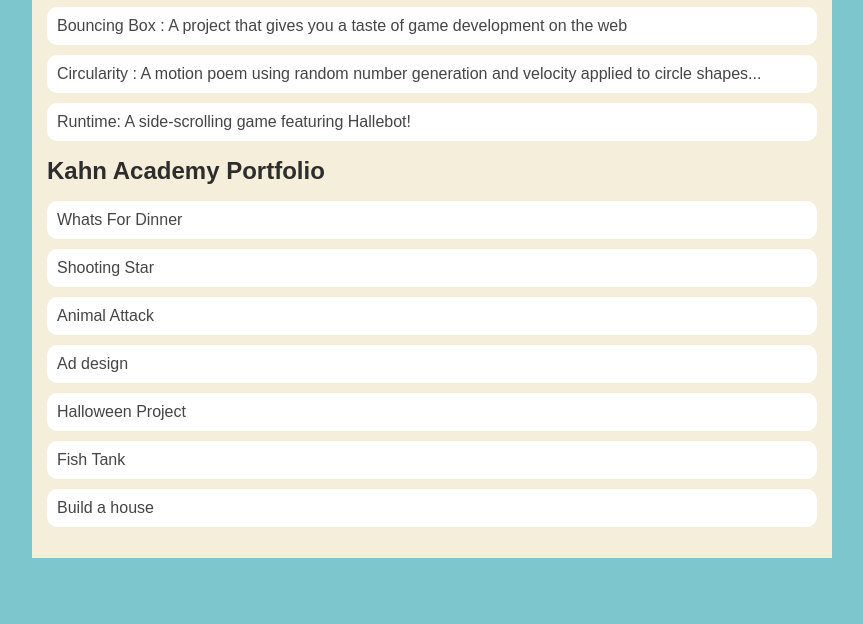
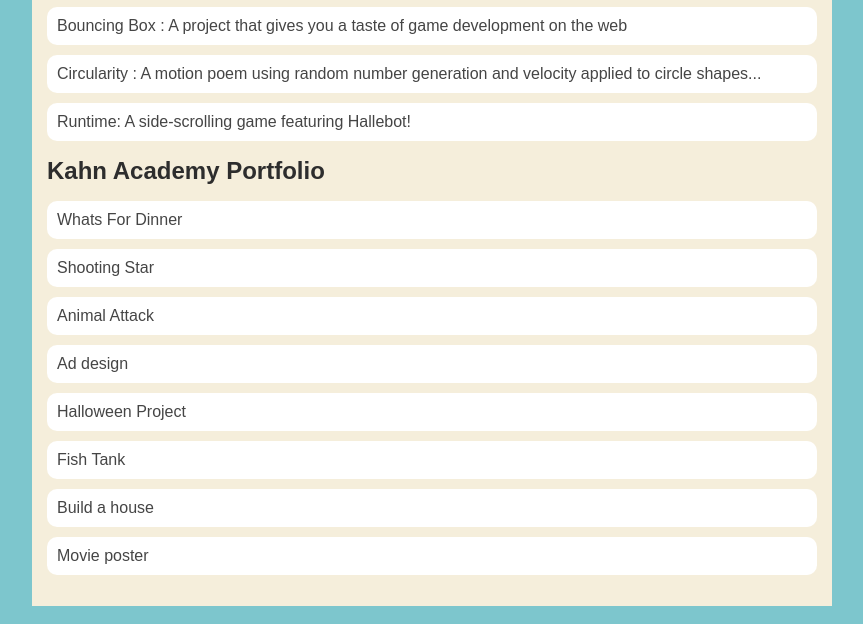
Before and after one commit to EvanMurillo/EvanMurillo.github.io, a plain HTML site: page portfolio.html in a window 1280 px wide. Shown: the part 197-821 px from the top of the page, without its empty margins (208-1071 px from the left). Before the commit the page ends 800 px from the top, so only its background shows below. Drawn offline with Linux system fonts and the light colour scheme.

Commit message:
movie poster

```diff
--- a/portfolio.html
+++ b/portfolio.html
@@ -38,6 +38,7 @@
                     <li><a href="https://www.khanacademy.org/computer-programming/halloween-project/6029077512634368"  >Halloween Project</a></li>
                     <li><a href="https://www.khanacademy.org/computer-programming/spin-off-of-project-fish-tank/6060238340800512"  >Fish Tank</a></li>
                     <li><a href="https://www.khanacademy.org/computer-programming/spin-off-of-project-build-a-house/5665246062690304"  >Build a house</a></li>
+                     <li><a href="hhttps://www.khanacademy.org/computer-programming/spin-off-of-movievideo-game-posters/4882033413308416"  >Movie poster</a></li>
                 </ul>
             </div>
       </main>
```
